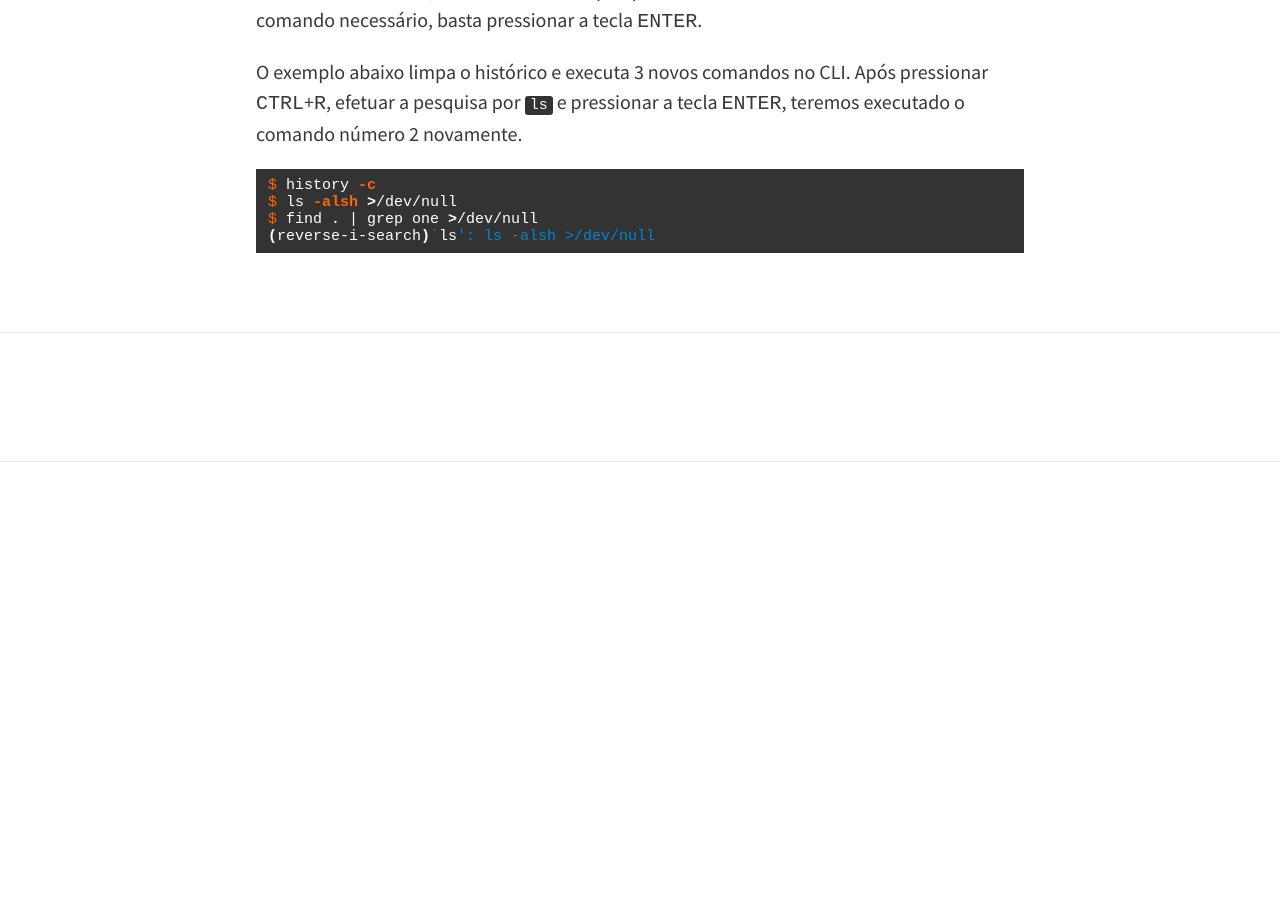
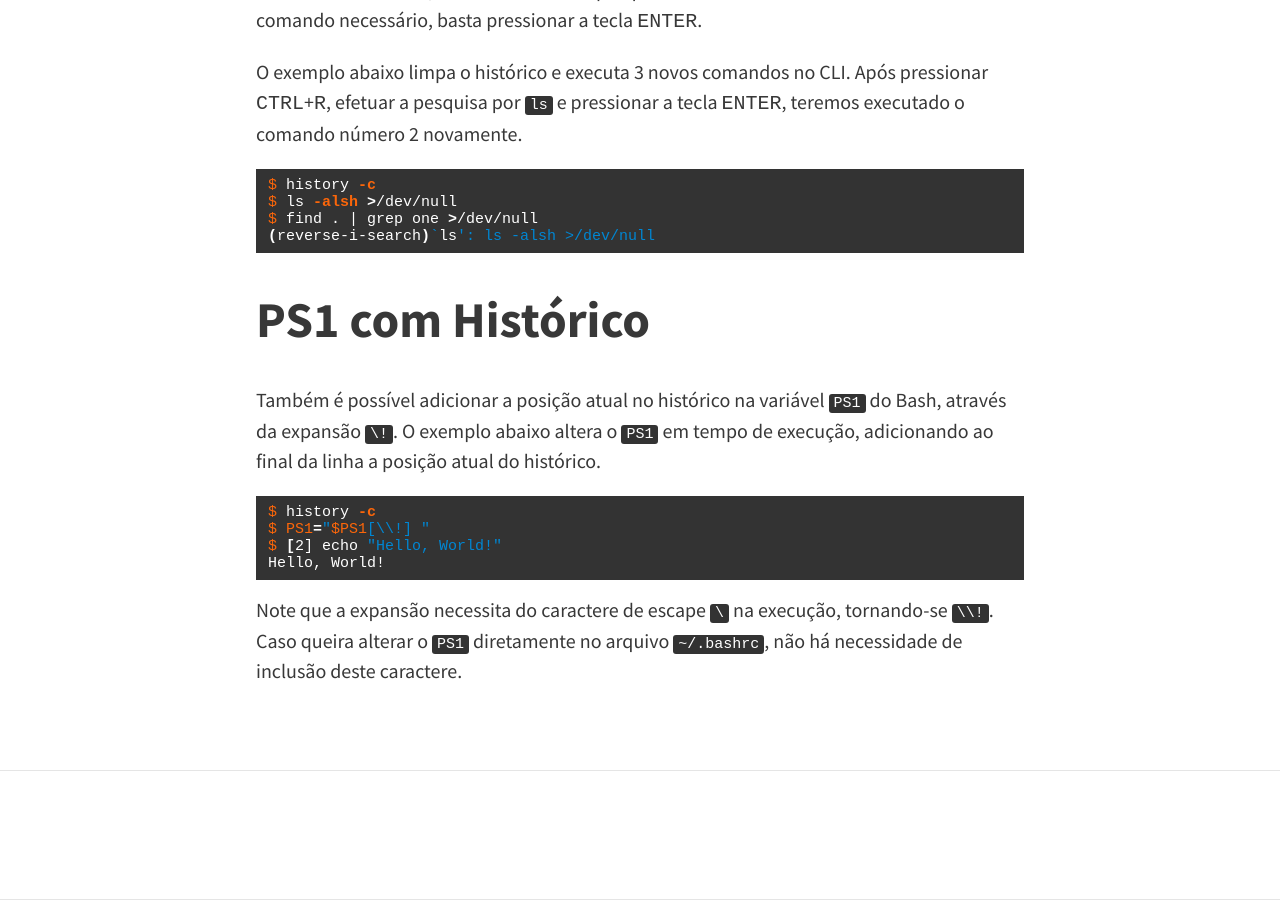
Before and after one commit to wandersonwhcr/wandersonwhcr.github.io, a Jekyll site: the page built from _posts/2017-01-28-expansao-de-historico-no-bash.md, in a window 1280 px wide and 900 px high, scrolled down 2680 px. Built offline with Jekyll 4.4.1, drawn with Linux system fonts in a browser that asks for light colours; nearby versions of some CDN libraries; comment, search, counter and statistics services are not loaded; before the commit the page ends 3142 px from its top, so only the background shows below that.

Commit message:
Adiciona informações sobre expansão do PS1

````diff
--- a/_posts/2017-01-28-expansao-de-historico-no-bash.md
+++ b/_posts/2017-01-28-expansao-de-historico-no-bash.md
@@ -91,3 +91,16 @@ $ ls -alsh >/dev/null
 $ find . | grep one >/dev/null
 (reverse-i-search)`ls': ls -alsh >/dev/null
 ```
+
+# PS1 com Histórico
+
+Também é possível adicionar a posição atual no histórico na variável `PS1` do Bash, através da expansão `\!`. O exemplo abaixo altera o `PS1` em tempo de execução, adicionando ao final da linha a posição atual do histórico.
+
+```bash
+$ history -c
+$ PS1="$PS1[\\!] "
+$ [2] echo "Hello, World!"
+Hello, World!
+```
+
+Note que a expansão necessita do caractere de escape `\` na execução, tornando-se `\\!`. Caso queira alterar o `PS1` diretamente no arquivo `~/.bashrc`, não há necessidade de inclusão deste caractere.
````
